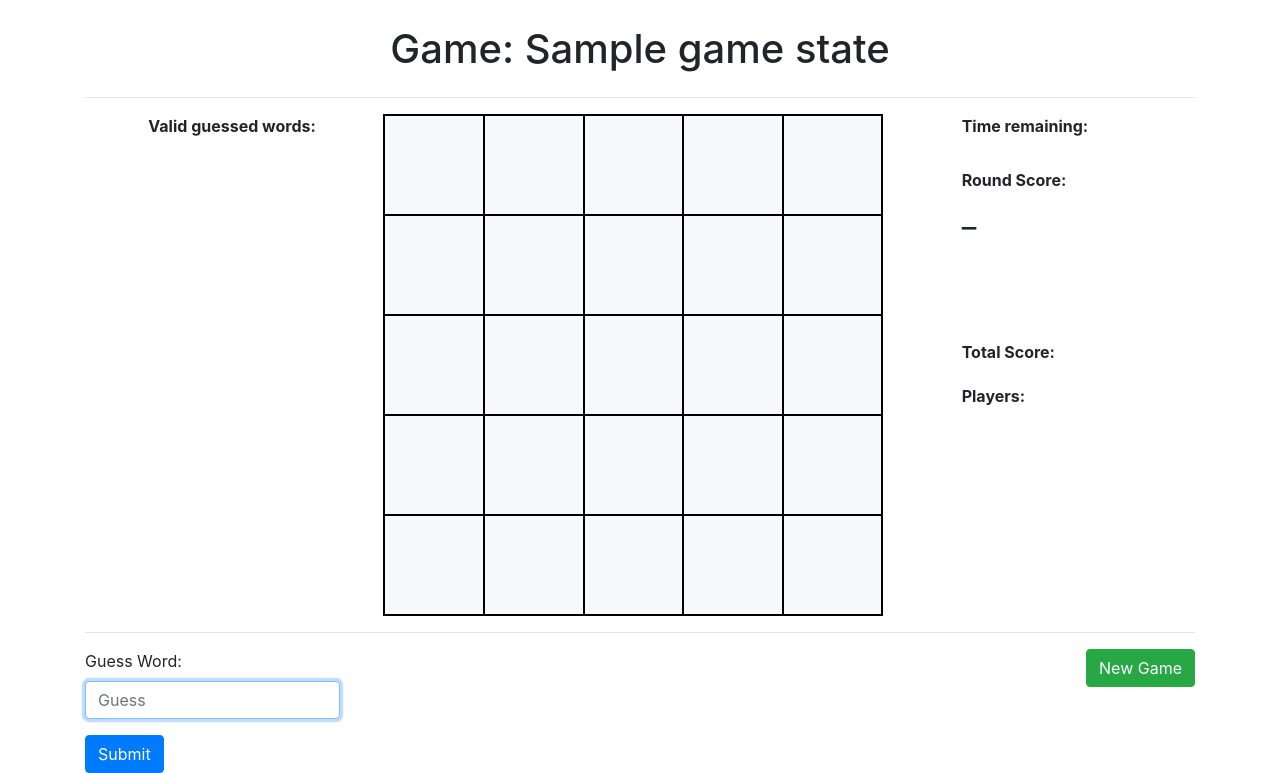
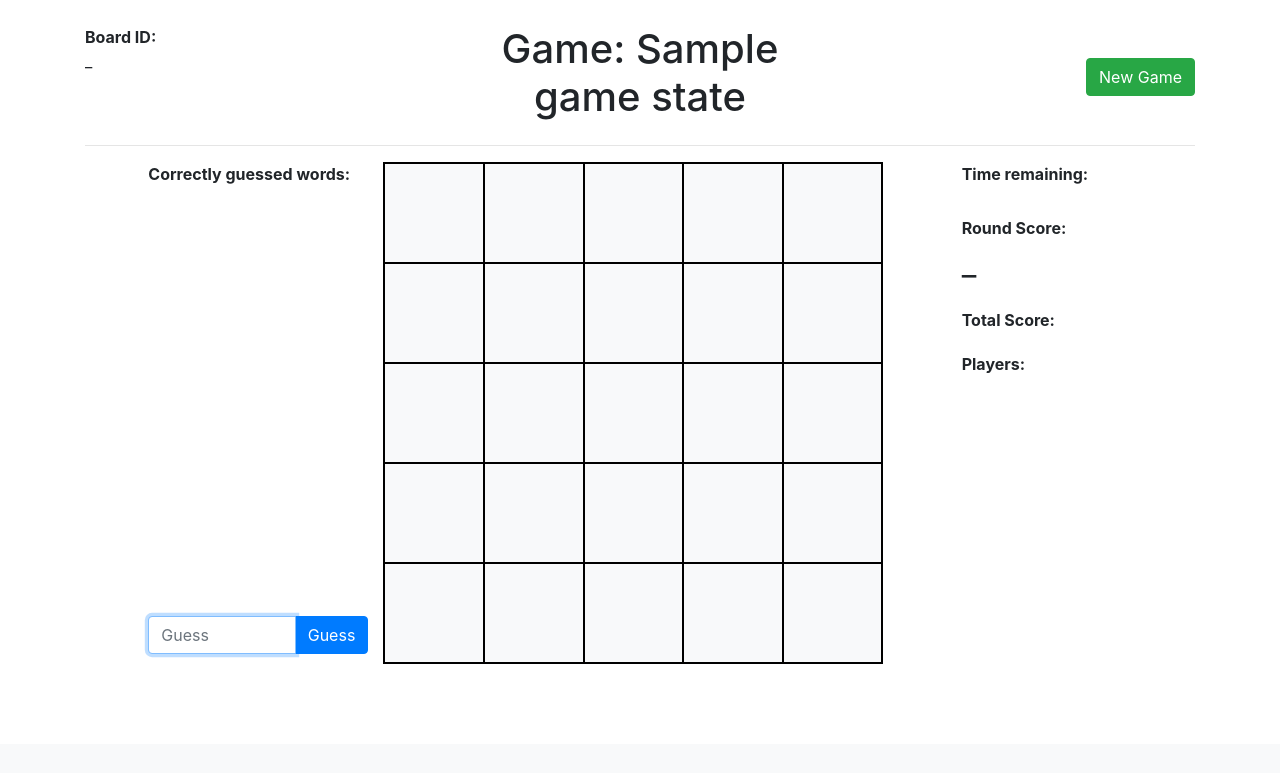
Before and after one commit to Tyler-Yates/games-box, a Python web app: template application/templates/scrambledwords/game.html in a window 1280 px wide. Shown: the part 56-829 px from the top of the page. After the commit the page ends 720 px from the top, so only its background shows below. Run offline with Jinja, Linux system fonts and the light colour scheme; the template is opened without the code that fills it: most values are stand-ins (such as "Sample title", 1, 10 or a date in 2020).

Commit message:
UI work and fix DB saving

```diff
--- a/application/games/scrambledwords/data/dao.py
+++ b/application/games/scrambledwords/data/dao.py
@@ -27,7 +27,7 @@ class ScrambledWordsDao:
     def record_score(self, board_id: str, score: int, player_name: str):
         # We don't want duplicate entries, so do an upsert instead of an insert
         data = {BOARD_FIELD: board_id, SCORE_FIELD: score, PLAYER_FIELD: player_name}
-        self.scrambled_words_hiscore.update_one(data, data, upsert=True)
+        self.scrambled_words_hiscore.update_one(data, {"$set": data}, upsert=True)
 
         self._clean_collection(board_id)
 
--- a/application/games/scrambledwords/data/game_state.py
+++ b/application/games/scrambledwords/data/game_state.py
@@ -93,7 +93,7 @@ class GameState:
         Returns:
             the game state
         """
-        game_state = {"expire_time": self.expire_time, "tiles": self.game_tiles}
+        game_state = {"expire_time": self.expire_time, "tiles": self.game_tiles, "board_id": self.get_board_id()}
         if player_id:
             # Set is not serializable so turn it into a set
             game_state["player_guesses"] = list(self.valid_guesses.get(player_id, {}))
--- a/application/static/scrambledwords/game.css
+++ b/application/static/scrambledwords/game.css
@@ -35,8 +35,12 @@
 }
 
 #valid-words-div {
-    height: 95%;
+    height: 430px;
     overflow-y: auto;
+}
+
+#guess-box-div {
+    margin-top: 10px;
 }
 
 #guess-div {
@@ -58,7 +62,7 @@
 
 #round-score-div {
     font-size: 200%;
-    padding-bottom: 100px;
+    padding-bottom: 20px;
 }
 
 #total-score-container {
--- a/application/static/scrambledwords/game.js
+++ b/application/static/scrambledwords/game.js
@@ -26,6 +26,9 @@ $(document).ready(function () {
 
     socket.on("game_state", function (data) {
         console.log(data);
+
+        // Update board ID
+        document.getElementById("board-id-div").innerText = data["board_id"];
 
         // Update tiles
         if (data.tiles.length === 0) {
--- a/application/templates/common/new_player.html
+++ b/application/templates/common/new_player.html
@@ -20,7 +20,7 @@
             <div class="col-lg-3 mx-auto">
                 <div class="form-group">
                     <label for="player_name_join" class="form-label">Player Name: </label>
-                    <input id="player_name_join" name="player_name" type="text" maxlength="32" class="form-control">
+                    <input id="player_name_join" name="player_name" type="text" maxlength="12" class="form-control">
                 </div>
             </div>
         </div>
--- a/application/templates/scrambledwords/game.html
+++ b/application/templates/scrambledwords/game.html
@@ -13,8 +13,23 @@
 {% block content %}
     <title>Scrambled Words</title>
 
-    <div class="text-center">
-        <h1>Game: <span id="game-name">{{ game_state.game_name }}</span></h1>
+    <div class="container">
+        <div class="row">
+            <div class="col">
+                <div>
+                    <strong>Board ID:</strong>
+                </div>
+                <div id="board-id-div">
+                    _
+                </div>
+            </div>
+            <div class="col text-center">
+                <h1>Game: <span id="game-name">{{ game_state.game_name }}</span></h1>
+            </div>
+            <div id="guess-box-div" class="col text-right my-auto">
+                <button id="new-game-button" class="btn btn-success">New Game</button>
+            </div>
+        </div>
     </div>
 
     <div class="container">
@@ -29,9 +44,15 @@
         <div class="row">
             <div id="valid-word-container" class="container side-bar">
                 <div>
-                    <p><strong>Valid guessed words:</strong></p>
+                    <p><strong>Correctly guessed words:</strong></p>
                 </div>
                 <div id="valid-words-div">
+                </div>
+                <div class="input-group mb-3">
+                    <input type="text" autocomplete="off" class="form-control" id="guessWordInput" placeholder="Guess">
+                    <div class="input-group-append">
+                        <button id="guessWordSubmit" class="btn btn-primary">Guess</button>
+                    </div>
                 </div>
             </div>
             <div id="inner-button-container" class="container">
@@ -85,23 +106,5 @@
     </div>
     </div>
 
-    <div class="container">
-        <div class="row">
-            <div class="col">
-                <hr>
-            </div>
-        </div>
-        <div class="row">
-            <div id="guess-div" class="col">
-                <div class="form-group">
-                    <label for="guessWordInput">Guess Word:</label>
-                    <input type="text" autocomplete="off" class="form-control" id="guessWordInput" placeholder="Guess">
-                </div>
-                <button id="guessWordSubmit" class="btn btn-primary">Submit</button>
-            </div>
-            <div class="col text-right">
-                <button id="new-game-button" class="btn btn-success">New Game</button>
-            </div>
-        </div>
     </div>
 {% endblock %}
```
